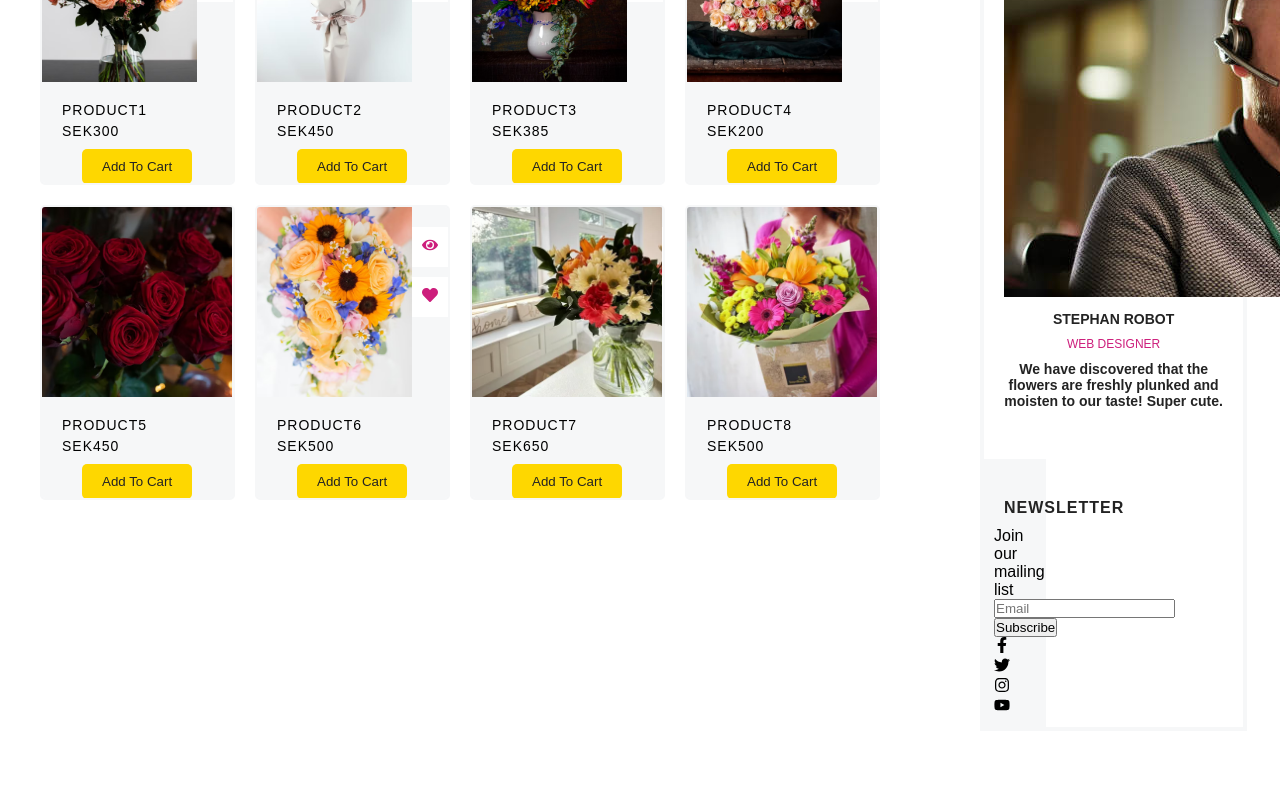
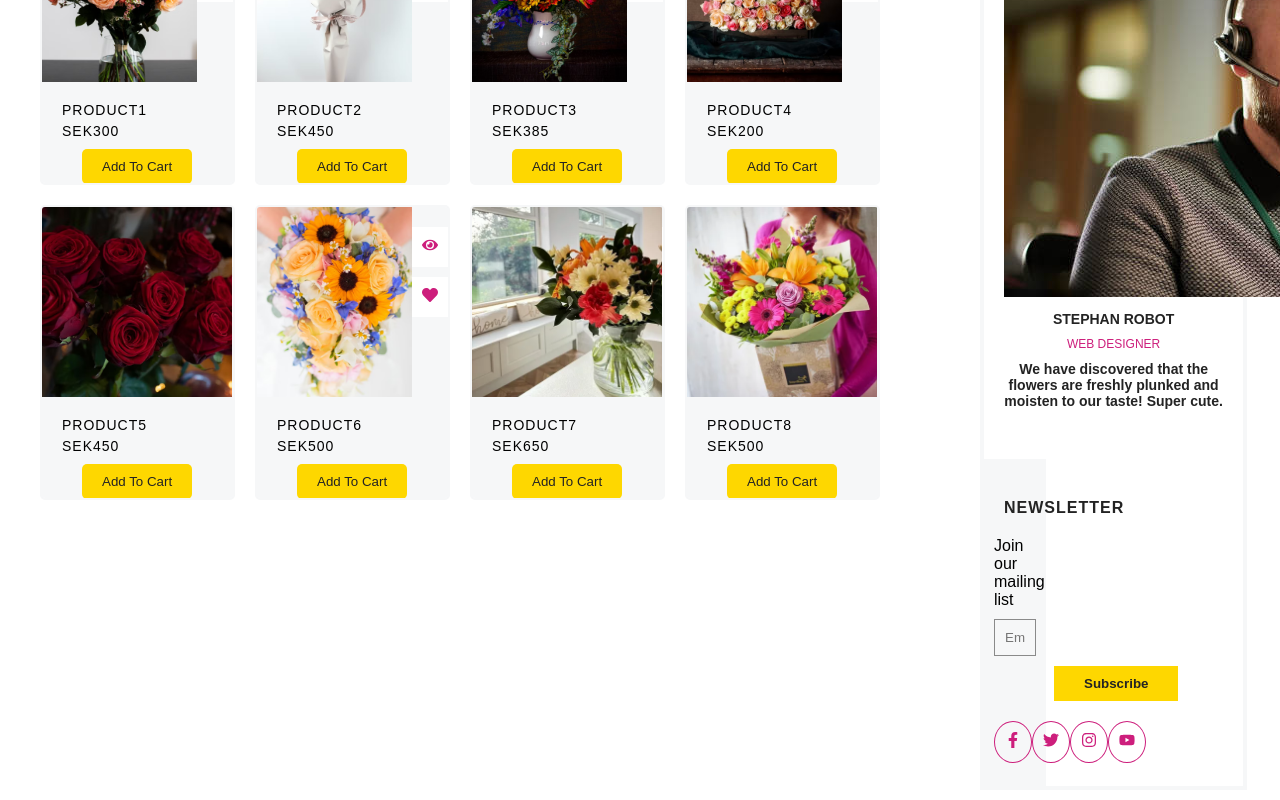
Before and after one commit to Bukkiedevs/The-floral-store, a React (Create React App) app in the folder flower-website/: page / in a window 1280 px wide. Shown: the part 826-1626 px from the top of the page. Before the commit the page ends 1567 px from the top, so only its background shows below. Built offline with nearby package versions, Linux system fonts and the light colour scheme.

Commit message:
Update home.css

```diff
--- a/flower-website/src/components/home.css
+++ b/flower-website/src/components/home.css
@@ -330,3 +330,67 @@
   font-size: 16px;
   letter-spacing: 1px;
 }
+.home .trending .container .right-box .right-container .newsletter .form {
+  margin-top: 10px;
+  width: 100%;
+}
+.home .trending .container .right-box .right-container .newsletter .form .p {
+  text-align: center;
+  text-transform: capitalize;
+  color: #8a8a8a;
+}
+.home .trending .container .right-box .right-container .newsletter .form input {
+  margin-top: 10px;
+  width: 100%;
+  padding: 10px 10px;
+  background: none;
+  outline: none;
+  border: 1px solid #8a8a8a;
+  color: #232323;
+}
+.home
+  .trending
+  .container
+  .right-box
+  .right-container
+  .newsletter
+  .form
+  button {
+  margin-top: 10px;
+  margin-left: 60px;
+  padding: 10px 30px;
+  border: none;
+  background: #fed700;
+  color: #232323;
+  font-weight: 600;
+  cursor: pointer;
+}
+.home
+  .trending
+  .container
+  .right-box
+  .right-container
+  .newsletter
+  .form
+  .icon-box {
+  margin-top: 20px;
+  width: 100%;
+  display: flex;
+  justify-content: space-between;
+}
+.home
+  .trending
+  .container
+  .right-box
+  .right-container
+  .newsletter
+  .form
+  .icon-box
+  .icon {
+  padding: 10px 10px;
+  border-radius: 50%;
+  border: 1px solid #cd1e7c;
+  color: #cd1e7c;
+  margin-bottom: 30%;
+  cursor: pointer;
+}
```
